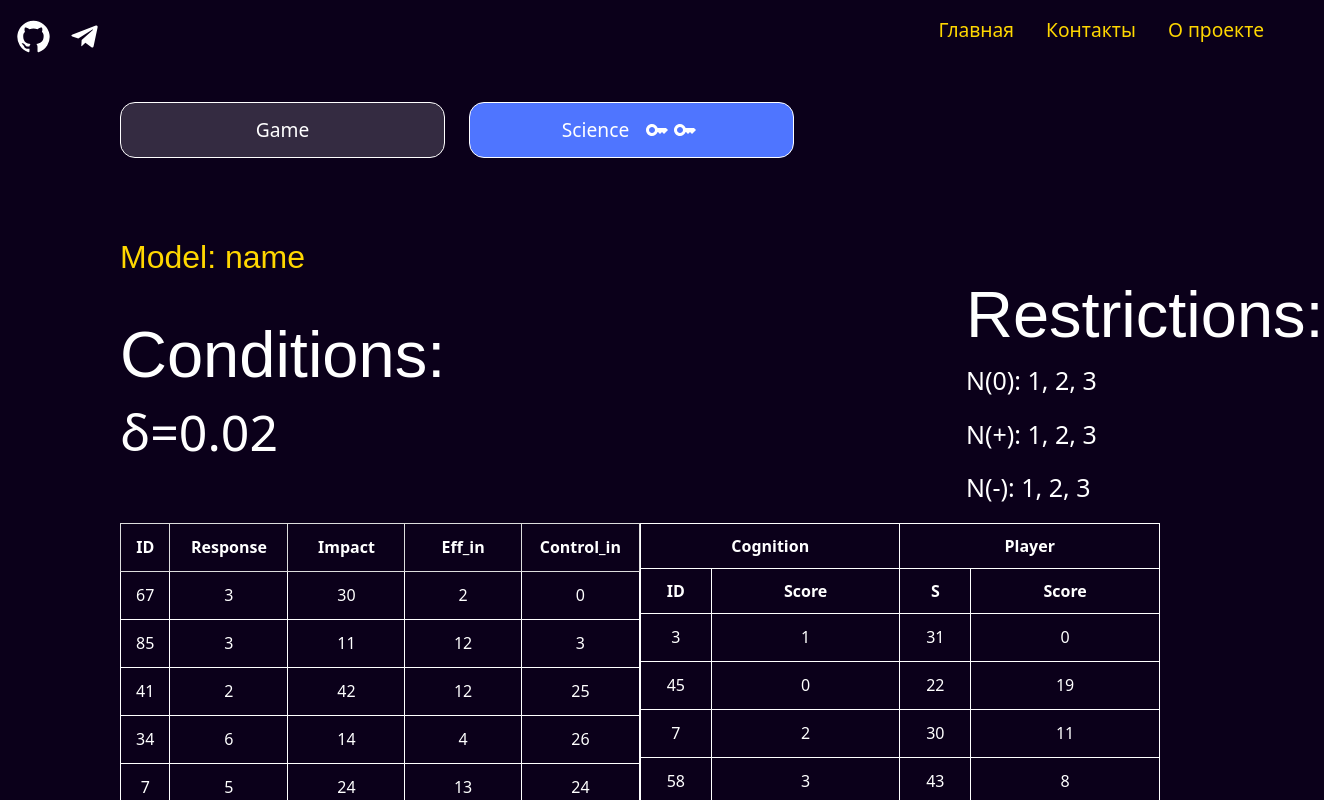
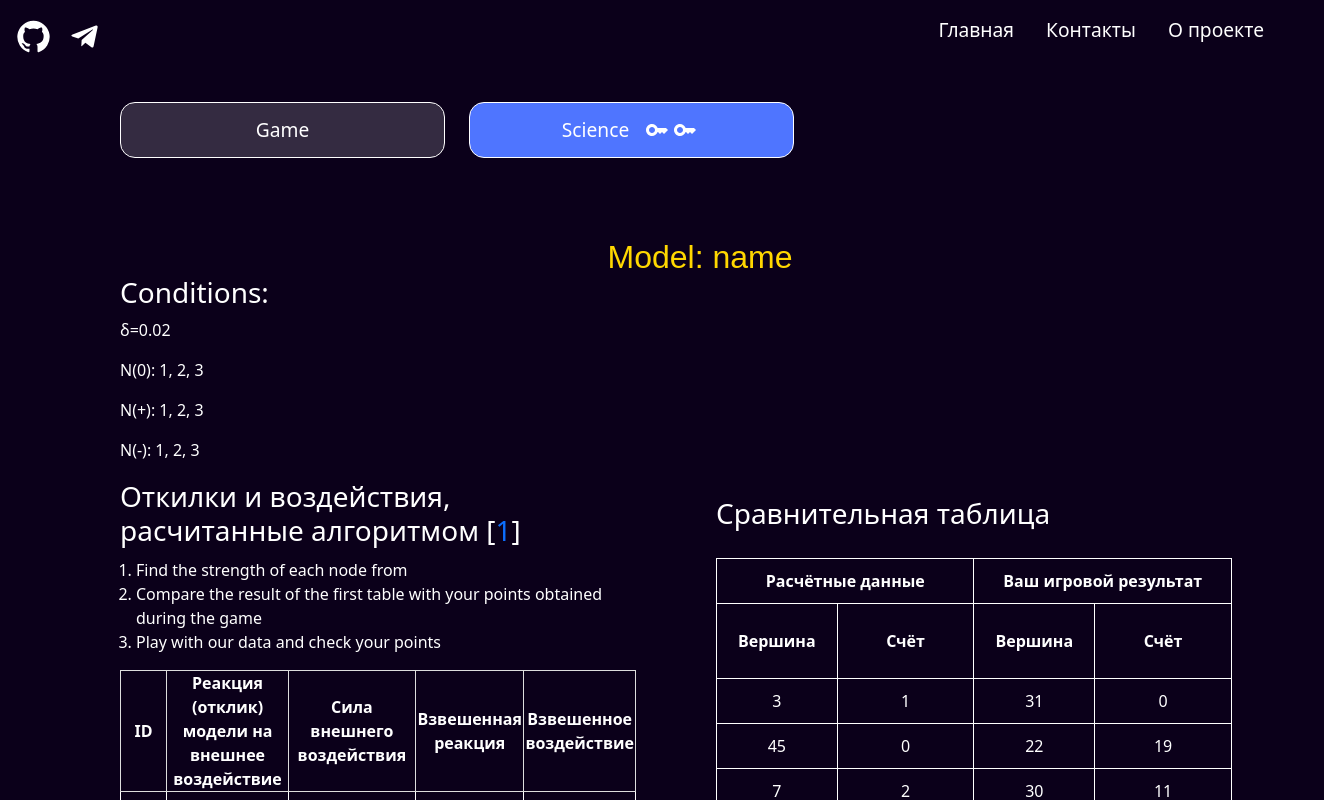
Before and after one commit to Influence-Nexus/frontend, a React (Create React App) app in the folder frontend/: page /science in a window 1280 px wide. Shown: the top 800 px of the page, 1324 px wide, since content can reach past the window. Built offline with nearby package versions, Linux system fonts and the light colour scheme.

Commit message:
Changed SciencePage and header colors

```diff
--- a/frontend/src/components/Header/Header.css
+++ b/frontend/src/components/Header/Header.css
@@ -3,6 +3,15 @@
   display: flex;
   justify-content: space-between;
   padding: 1rem;
+}
+
+.App-header a {
+  color: white;
+  text-decoration: none;
+}
+
+.App-header a:hover {
+  color: #ffd700;
 }
 
 nav ul {
@@ -15,6 +24,9 @@
 
 nav ul li {
   font-size: 1.2rem;
+  color: white;
+}
+
+nav ul li:hover {
   color: #ffd700;
-
 }
--- a/frontend/src/components/Header/Header.js
+++ b/frontend/src/components/Header/Header.js
@@ -9,7 +9,7 @@ const Header = () => {
       <SocialIcons />
       <nav>
         <ul>
-          <li><Link style={{color:"#ffd700"}} to={"/"}>Главная</Link></li>
+          <li><Link to={"/"}>Главная</Link></li>
           <li>Контакты</li>
           <li>О проекте</li>
         </ul>
--- a/frontend/src/components/Science/Page/SciencePage.css
+++ b/frontend/src/components/Science/Page/SciencePage.css
@@ -1,4 +1,7 @@
 .Tables-Comp-Div {
   display: flex;
   justify-content: space-between;
+  /* align-items: center; */
+  gap: 5em;
+  margin-bottom: 3em;
 }
--- a/frontend/src/components/Science/Page/SciencePage.jsx
+++ b/frontend/src/components/Science/Page/SciencePage.jsx
@@ -1,20 +1,23 @@
-import React from 'react'
-import { SciencePageButtons } from '../SciencePageComponents/Buttons/SciencePageButtons'
-import { TableSmall } from '../SciencePageComponents/TableSmall/TableSmall'
-import './SciencePage.css'
-import { TableHuge } from '../SciencePageComponents/TableHuge/TableHuge'
-import { Conditions } from '../SciencePageComponents/Conditions/Conditions'
+import React from "react";
+import { SciencePageButtons } from "../SciencePageComponents/Buttons/SciencePageButtons";
+import { TableSmall } from "../SciencePageComponents/TableSmall/TableSmall";
+import "./SciencePage.css";
+import { TableHuge } from "../SciencePageComponents/TableHuge/TableHuge";
+import { Conditions } from "../SciencePageComponents/Conditions/Conditions";
 
 export const SciencePage = () => {
   return (
     <div>
       <SciencePageButtons />
-      <h1 id='sp-h1'>Model: name</h1>
+      <h1 style={{ textAlign: "center" }} id="sp-h1">
+        Model: name
+      </h1>
       <Conditions />
-      <div className='Tables-Comp-Div'>
-      <TableSmall />
-      <TableHuge />
+      <div className="Tables-Comp-Div">
+
+        <TableSmall />
+        <TableHuge />
       </div>
     </div>
-  )
-}
+  );
+};
--- a/frontend/src/components/Science/SciencePageComponents/Conditions/Conditions.css
+++ b/frontend/src/components/Science/SciencePageComponents/Conditions/Conditions.css
@@ -1,35 +1,4 @@
-.Conditions-div h2 {
-    color: white;
-    font-weight: 400;
-    font-size: 50px;
-  }
-
-  .Conditions-div {
-    margin: 2.5em 0 0 7.5em;
-  }
-
-  .Conditions-div h1 {
-    color: white;
-    font-size: 65px;
-    width: 310px;
-  }
-
-  .Restrictions-div {
-    color: white;
-  }
-
-  .Restrictions-div h1 {
-    color: white;
-    font-size: 65px;
-    width: 310px;
-  }
-
-  .Restrictions-div p {
-    color: white;
-    font-size: 25px;
-  }
-
-  .Conditions-Restrictins-div {
-    display: flex;
-    gap: 33.5em;
-  }
+.Conditions-Restrictins-div {
+  color: white;
+  margin-left: 7.5rem;
+}
--- a/frontend/src/components/Science/SciencePageComponents/Conditions/Conditions.jsx
+++ b/frontend/src/components/Science/SciencePageComponents/Conditions/Conditions.jsx
@@ -4,16 +4,11 @@ import "./Conditions.css";
 export const Conditions = () => {
   return (
     <div className="Conditions-Restrictins-div">
-      <div className="Conditions-div">
-        <h1>Conditions:</h1>
-        <h2>δ=0.02</h2>
-      </div>
-      <div className="Restrictions-div">
-        <h1>Restrictions:</h1>
+        <h3>Conditions:</h3>
+        <p>δ=0.02</p>
         <p>N(0): 1, 2, 3</p>
         <p>N(+): 1, 2, 3</p>
         <p>N(-): 1, 2, 3</p>
       </div>
-    </div>
   );
 };
--- a/frontend/src/components/Science/SciencePageComponents/TableHuge/TableHuge.css
+++ b/frontend/src/components/Science/SciencePageComponents/TableHuge/TableHuge.css
@@ -1,21 +1,30 @@
-.table-container {
-  width: 525px;
-  height: 336px;
+.huge-table-container {
   color: white;
-  margin-right: 7.5em;
-  max-height: 300px;
-  overflow-y: scroll;
+  max-height: 400px;
+  overflow-y: auto;
 }
 
-.table-container table {
+.huge-table-container table {
 width: 100%;
 text-align: center;
 border-collapse: collapse;
 }
 
-.table-container th,
+.huge-table-container th,
 td {
   padding: 10px;
   border: 1px solid white;
-  max-height: 45px;
+  max-height: 50px;
 }
+
+#huge-table-name {
+  color: white;
+  height: 72px;
+  align-content: center;
+  font-size: 28px;
+}
+
+#huge-table-alignment-div{
+  margin-right: 3em;
+  width: 690px;
+}
--- a/frontend/src/components/Science/SciencePageComponents/TableHuge/TableHuge.jsx
+++ b/frontend/src/components/Science/SciencePageComponents/TableHuge/TableHuge.jsx
@@ -4,15 +4,15 @@ import KeyboardArrowDownIcon from "@mui/icons-material/KeyboardArrowDown";
 import KeyboardArrowUpIcon from "@mui/icons-material/KeyboardArrowUp";
 
 const TableHeader1 = [
-  { title: "Cognition", width: "240px", colSpan: 2 },
-  { title: "Player", width: "240px", colSpan: 2 },
+  { title: "Расчётные данные", width: "300px", colSpan: 2 },
+  { title: "Ваш игровой результат", width: "300px", colSpan: 2 },
 ];
 
 const TableHeader2 = [
-  { title: "ID", key: "ID", width: "60px" },
-  { title: "Score", key: "Score1", width: "160px" },
-  { title: "S", key: "S", width: "60px" },
-  { title: "Score", key: "Score2", width: "160px" },
+  { title: "Вершина", key: "ID", width: "150px", height: "75px" },
+  { title: "Счёт", key: "Score1", width: "240px", height: "75px" },
+  { title: "Вершина", key: "S", width: "150px", height: "75px" },
+  { title: "Счёт", key: "Score2", width: "240px", height: "75px" },
 ];
 
 const generateRandomData = () => {
@@ -57,7 +57,9 @@ export const TableHuge = () => {
   });
 
   return (
-    <div className="table-container">
+    <div id="huge-table-alignment-div">
+      <h2 id="huge-table-name">Сравнительная таблица</h2>
+      <div className="huge-table-container">
         <table>
           <thead>
             {/* Первая строка заголовков */}
@@ -79,6 +81,7 @@ export const TableHuge = () => {
                   key={index}
                   style={{
                     width: header.width,
+                    height: header.height,
                     position: "relative",
                     cursor: "pointer",
                   }}
@@ -119,5 +122,6 @@ export const TableHuge = () => {
           </tbody>
         </table>
       </div>
+    </div>
   );
 };
--- a/frontend/src/components/Science/SciencePageComponents/TableSmall/TableSmall.css
+++ b/frontend/src/components/Science/SciencePageComponents/TableSmall/TableSmall.css
@@ -1,9 +1,7 @@
 .small-table-container {
-  width: 525px;
-  height: 336px;
+  width: 100%;
   color: white;
-  margin-left: 7.5em;
-  max-height: 300px;
+  max-height: 320px;
   overflow-y: scroll;
 }
 
@@ -17,6 +15,26 @@
 td {
   border: 1px solid #ddd;
   padding: 0;
-  height: 48px;
+}
 
+#small-table-name {
+  color: white;
+  /* margin-left: 7.5rem; */
+  height: 72px;
+  align-content: center;
+  font-size: 28px;
 }
+
+#small-table-alignment-div {
+  margin-left: 7.5rem;
+  width: 690px;
+}
+
+#steps-list {
+  padding: 0 0 0 1rem;
+  color: white;
+}
+
+#steps-list p {
+  margin: 0;
+}
--- a/frontend/src/components/Science/SciencePageComponents/TableSmall/TableSmall.jsx
+++ b/frontend/src/components/Science/SciencePageComponents/TableSmall/TableSmall.jsx
@@ -4,11 +4,31 @@ import KeyboardArrowDownIcon from "@mui/icons-material/KeyboardArrowDown";
 import KeyboardArrowUpIcon from "@mui/icons-material/KeyboardArrowUp";
 
 const TableHeader = [
-  { title: "ID", key: "ID", width: "50px" },
-  { title: "Response", key: "Response", width: "120px" },
-  { title: "Impact", key: "Impact", width: "120px" },
-  { title: "Eff_in", key: "Eff_in", width: "120px" },
-  { title: "Control_in", key: "Control_in", width: "120px" },
+  { title: "ID", key: "ID", width: "75px", height: "75px" },
+  {
+    title: "Реакция (отклик) модели на внешнее воздействие",
+    key: "Response",
+    width: "170px",
+    height: "75px",
+  },
+  {
+    title: "Сила внешнего воздействия",
+    key: "Impact",
+    width: "200px",
+    height: "75px",
+  },
+  {
+    title: "Взвешенная реакция",
+    key: "Eff_in",
+    width: "120px",
+    height: "75px",
+  },
+  {
+    title: "Взвешенное воздействие",
+    key: "Control_in",
+    width: "120px",
+    height: "75px",
+  },
 ];
 
 const generateRandomData = () => {
@@ -52,6 +72,23 @@ export const TableSmall = () => {
   });
 
   return (
+    <div id="small-table-alignment-div">
+      <h2 id="small-table-name">
+        Откилки и воздействия, расчитанные алгоритмом [
+        <a href="https://arxiv.org">1</a>]
+      </h2>
+      <ol id="steps-list">
+      <li>
+          <p>Find the strength of each node from</p>
+        </li>
+        <li>
+          <p>Compare the result of the first table with your points obtained during the game</p>
+        </li>
+        <li>
+          <p>Play with our data and check your points</p>
+        </li>
+      </ol>
+
       <div className="small-table-container">
         <table>
           <thead>
@@ -61,6 +98,7 @@ export const TableSmall = () => {
                   key={index}
                   style={{
                     width: header.width,
+                    height: header.height,
                     position: "relative",
                     cursor: "pointer",
                   }}
@@ -69,11 +107,13 @@ export const TableSmall = () => {
                   onClick={() => onSort(header.key)}
                 >
                   {header.title}
-                {(hoveredSortButton === index || sortConfig.key === header.key) &&
-                  (sortConfig.key === header.key && sortConfig.direction === "ascending" ? (
-                    <KeyboardArrowDownIcon style={{ marginLeft: "5px" }} />
+                  {(hoveredSortButton === index ||
+                    sortConfig.key === header.key) &&
+                    (sortConfig.key === header.key &&
+                    sortConfig.direction === "ascending" ? (
+                      <KeyboardArrowDownIcon />
                     ) : (
-                    <KeyboardArrowUpIcon style={{ marginLeft: "5px" }} />
+                      <KeyboardArrowUpIcon />
                     ))}
                 </th>
               ))}
@@ -97,5 +137,6 @@ export const TableSmall = () => {
           </tbody>
         </table>
       </div>
+    </div>
   );
 };
--- a/frontend/src/components/UsersPages/RulesPage.js
+++ b/frontend/src/components/UsersPages/RulesPage.js
@@ -3,7 +3,7 @@ import 'bootstrap/dist/css/bootstrap.min.css';
 
 const RulesPage = () => {
     return (
-      <div className="container mt-5">
+      <div className="container mt-5" style={{color: "white"}}>
         <h1 className="mb-4">Правила игры в Influence Nexus</h1>
         <h2>Основные принципы</h2>
         <p>
```
Lines whose indentation alone changed are shown as unchanged.
